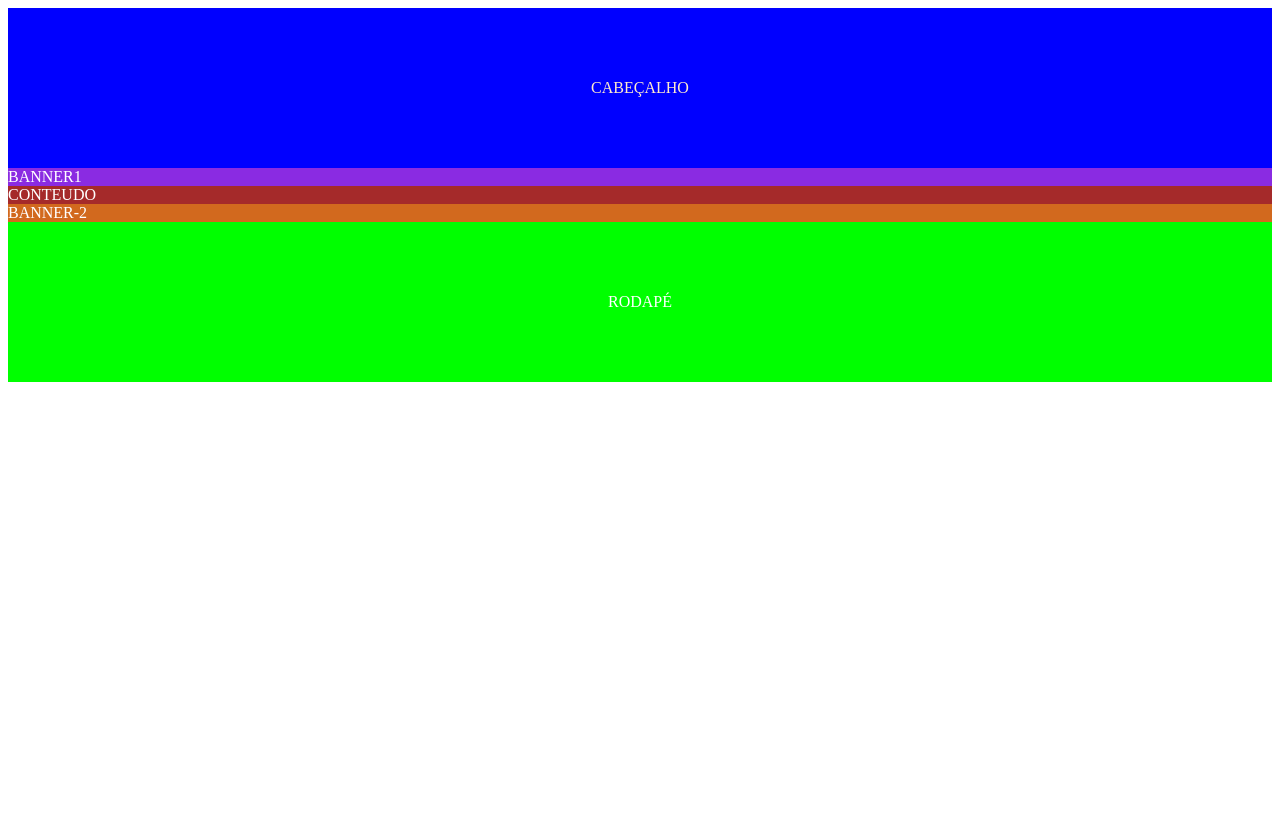
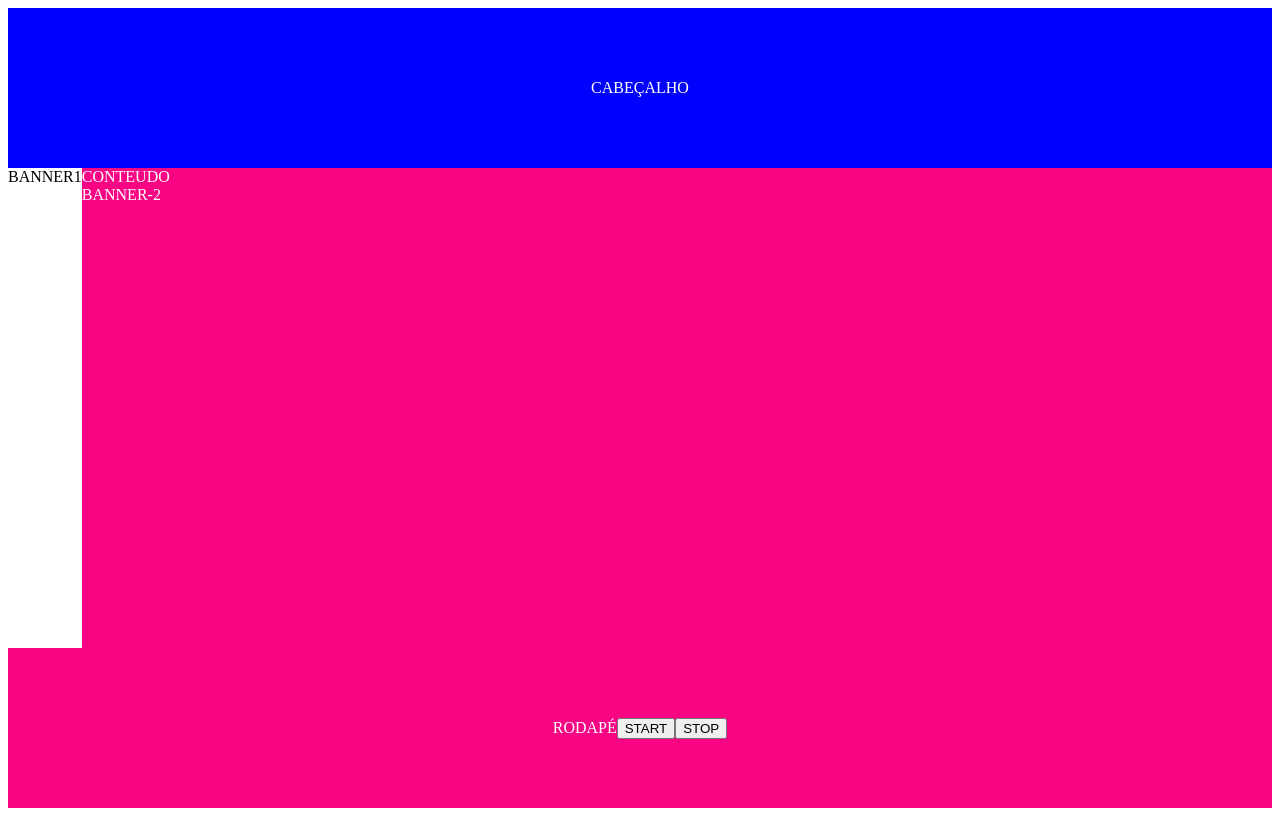
Before and after one commit to 1ESPF-2023/rm552117, a plain HTML site: page layout-cores.html in a window 1280 px wide. Drawn offline with Linux system fonts and the light colour scheme.

Commit message:
Exercício não ponto

```diff
--- a/css/estilo.css
+++ b/css/estilo.css
@@ -4,8 +4,9 @@
     align-items: center;
     height: 20vh;
     background-color: blue;
-    color: blanchedalmond;
+    color: #fff;
 }
+
 .container{
     display: flex;
     height: 60vh;
@@ -19,18 +20,19 @@
 .conteudo{
     flex-grow: 5;
     background-color: brown;
-    color:#fff
+    color: #fff;
 }
 .banner-2{
     flex-grow: 1;
     background-color: chocolate;
     color: #fff;
 }
+
 .rodape{
     display: flex;
     justify-content: center;
     align-items: center;
     height: 20vh;
-    background-color: lime;
+    background-color: crimson;
     color: #fff;
 }
--- a/js/script.js
+++ b/js/script.js
@@ -1,5 +1,5 @@
 //Recuperando o botão com o "get element by id"
-const botao = document.getElementById("btn 1")
+//const botao = document.getElementById("btn 1")
 
 //recuperar um item específico com a função query selector
 // const seletor = document.querySelector("li")
@@ -7,11 +7,11 @@ const botao = document.getElementById("btn 1")
 
 //Recuperar uma lista de elementos com ma função com querry selector on
 
-const seletores = document.querySelectorAll("li");
+//const seletores = document.querySelectorAll("li");
 
-seletores.forEach((item)=>{
-    console.log('Items selecionados : $'(item.textContent))
-})
+//seletores.forEach((item)=>{
+//    console.log('Items selecionados : $'(item.textContent))
+//})
 
 //setTimePut
 //setInterval
@@ -19,3 +19,29 @@ seletores.forEach((item)=>{
 //Math.Cell
 //Math.Random
 //math.floon
+
+function mudacor(){
+    let r=0;
+    let g=0;
+    let b=0;
+
+    r= Math.ceil(Math.random() *255);
+    g= Math.ceil(Math.random() *255);
+    b= Math.ceil(Math.random() *255);
+
+    const cabecalho = document.querySelector('.cabecalho');
+    cabecalho.style = `../img/banner-1440x300-1.jpg`
+    const banner1 = document.querySelector('.banner1');
+    banner1.style = `(./img/banner-lateral-1.png)`;
+    const banner2 = document.querySelector('.banner2');
+    banner2.style.backgroundColor = `rgb(${r},${g},${b})`;
+    const rodape = document.querySelector('.rodape');
+    rodape.style.backgroundColor = `rgb(${r},${g},${b})`;
+    const conteudo = document.querySelector('.conteudo');
+    conteudo.style.backgroundColor = `rgb(${r},${g},${b})`;
+
+    tmp = setTimeout(mudacor, 1000, )
+
+
+}
+mudacor();
--- a/layout-cores.html
+++ b/layout-cores.html
@@ -5,7 +5,7 @@
     <meta http-equiv="X-UA-Compatible" content="IE=edge">
     <meta name="viewport" content="width=device-width, initial-scale=1.0">
     <title>Functions</title>
-<script src="./js/script.js" defer> </script>
+<script src="./js/script.js" defer></script>
 <link rel="stylesheet" href="./css/estilo.css">
 
 </head>
@@ -14,13 +14,13 @@
         <span>CABEÇALHO</span>
     </header>
 
-    <div class="conatiner">
-        <aside class="banner-1">
+    <div class="container">
+        <aside class="banner1">
             <span>BANNER1</span>
         </aside>
             <section class="conteudo">
                 <span>CONTEUDO</span>
-                <aside class="banner-2"><span>BANNER-2</span>
+                <aside class="banner2"><span>BANNER-2</span>
                 </aside>
             </section>
 
@@ -28,6 +28,8 @@
 
     <footer class="rodape">
         <span>RODAPÉ</span>
+        <button onclick="mudacor()">START</button>
+        <button onclick="clearTimeout(tmp)">STOP</button>
     </footer>
 </body>
 </html>
```
Also changed, not shown: img/pic_bulboff.gif (added), img/pic_bulbon.gif (added).
